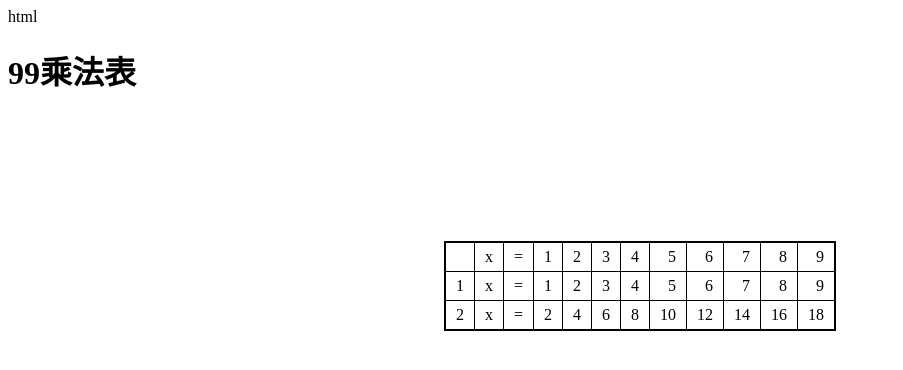
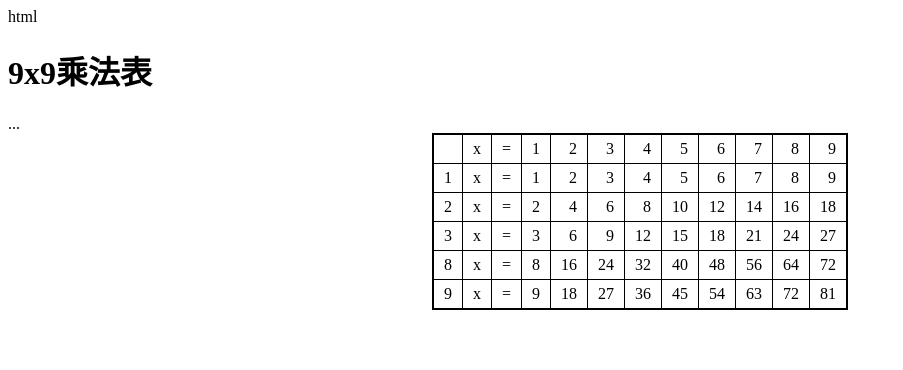
Before and after one commit to leoyu07266/demo, a plain HTML site: page index.html in a window 1280 px wide. Shown: the whole page, without its empty margins (0-903 px from the left). Drawn offline with Linux system fonts and the light colour scheme.

Commit message:
Update index.html

```diff
--- a/index.html
+++ b/index.html
@@ -3,7 +3,7 @@ html
 <html>
 <head>
 <meta charset="utf-8">
-<title>99乘法表</title>
+<title>9x9乘法表</title>
 <style>
 table {
     border: 2px solid #000000;
@@ -17,31 +17,20 @@ td {
 </style>
 </head>
 <body>
-<h1>99乘法表</h1>
+<h1>9x9乘法表</h1>
 <table align="center">
 <thead>
-<tr>
-<td></td>
-<td>x</td>
-<td>=</td>
-<td>1</td> <td>2</td> <td>3</td> <td>4</td>
-<td>5</td> <td>6</td> <td>7</td> <td>8</td> <td>9</td>
+<tr><td></td><td>x</td><td>=</td>
+<td>1</td><td>2</td><td>3</td><td>4</td><td>5</td><td>6</td><td>7</td><td>8</td><td>9</td>
 </tr>
 </thead>
 <tbody>
-<tr>
-<td>1</td>
-<td>x</td>   <td>=</td>
-<td>1</td> <td>2</td> <td>3</td> <td>4</td>
-<td>5</td><td>6</td><td>7</td><td>8</td> <td>9</td>
-</tr>
-<tr>
-<td>2</td>
-<td>x</td>   <td>=</td>
-<td>2</td> <td>4</td><br><td>6</td><br><td>8</td><br>
-<td>10</td><br><td>12</td><br><td>14</td><br>
-<td>16</td><br><td>18</td>
-</tr>
+<tr><td>1</td><td>x</td><td>=</td><td>1</td><td>2</td><td>3</td><td>4</td><td>5</td><td>6</td><td>7</td><td>8</td> <td>9</td></tr>
+<tr><td>2</td><td>x</td><td>=</td><td>2</td><td>4</td><td>6</td><td>8</td><td>10</td><td>12</td><td>14</td><td>16</td><td>18</td></tr>
+<tr><td>3</td><td>x</td><td>=</td><td>3</td><td>6</td><td>9</td><td>12</td><td>15</td><td>18</td><td>21</td><td>24</td><td>27</td></tr>
+...
+<tr><td>8</td><td>x</td><td>=</td><td>8</td><td>16</td><td>24</td><td>32</td><td>40</td><td>48</td><td>56</td><td>64</td><td>72</td></tr>
+<tr><td>9</td><td>x</td><td>=</td><td>9</td><td>18</td><td>27</td><td>36</td><td>45</td><td>54</td><td>63</td><td>72</td><td>81</td></tr>
 </tbody>
 </table>
 </body>
```
